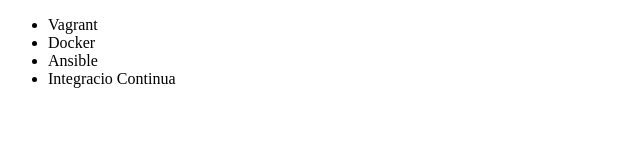
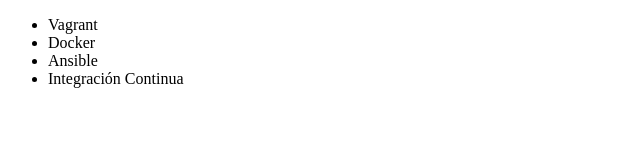
Before and after one commit to DavidGantivaC/alura-git, a plain HTML site: page index.html in a window 1280 px wide. Shown: the full height of the page, 0-640 px from the left. Drawn offline with Linux system fonts and the light colour scheme.

Commit message:
Arreglado acento en el curso de integracion continua

```diff
--- a/index.html
+++ b/index.html
@@ -9,7 +9,7 @@
             <li>Vagrant</li>
             <li>Docker</li>
             <li>Ansible</li>
-            <li>Integracio Continua</li>
+            <li>Integración Continua</li>
         </ul>
     </body>
 
```
